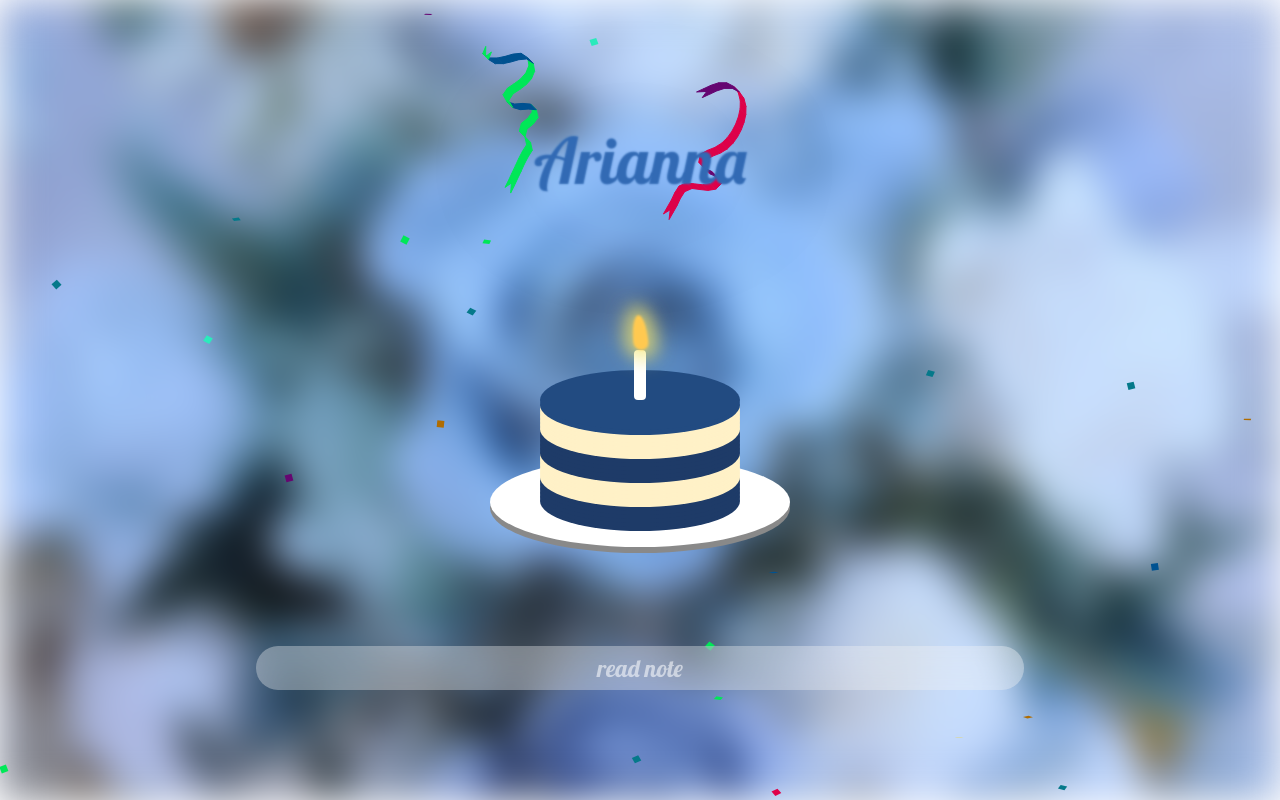
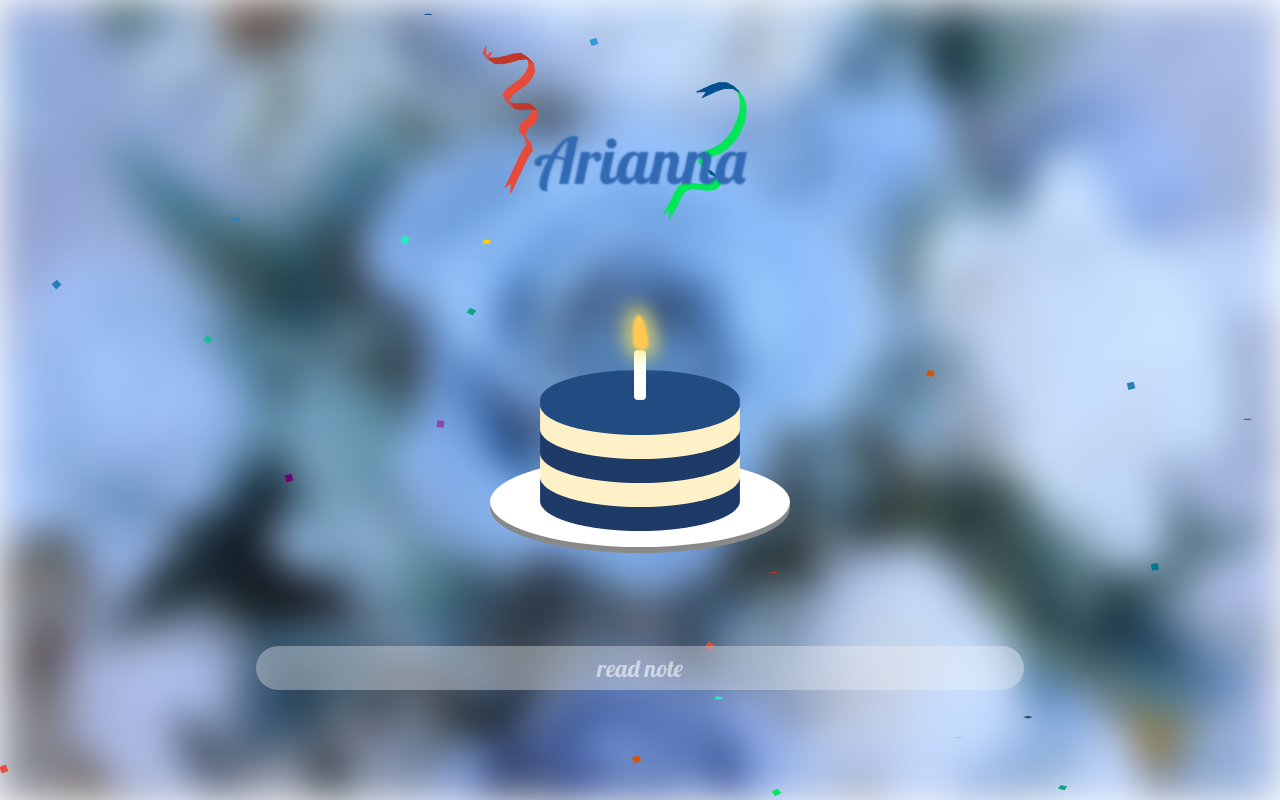
Before and after one commit to Fateh01/arianna, a plain HTML site: page index.html in a window 1280 px wide. Drawn offline with nearby package versions, Linux system fonts and the light colour scheme.

Commit message:
updated styling

```diff
--- a/confetti.js
+++ b/confetti.js
@@ -7,7 +7,13 @@ $(document).ready(function () {
         ["#df0049", "#660671"],
         ["#00e857", "#005291"],
         ["#2bebbc", "#05798a"],
-        ["#ffd200", "#b06c00"]
+        ["#ffd200", "#b06c00"],
+        ["#e74c3c", "#c0392b"],
+        ["#3498db", "#2980b9"],
+        ["#1abc9c", "#16a085"],
+        ["#f39c12", "#d35400"],
+        ["#9b59b6", "#8e44ad"],
+        ["#2c3e50", "#34495e"]
     ];
 
     function Vector2(_x, _y) {
--- a/styles.css
+++ b/styles.css
@@ -101,6 +101,7 @@ body::before {
     width: 220px;
     height: 400px;
     z-index: 0;
+    filter: blur(0.35px);
 }
 
 .sponge {
@@ -242,6 +243,8 @@ body::before {
     right: 0;
     text-align: center;
     z-index: 1000;
+    color: #3498db;
+    color: #2980b9;
 }
 
 .overlay-button {
```
